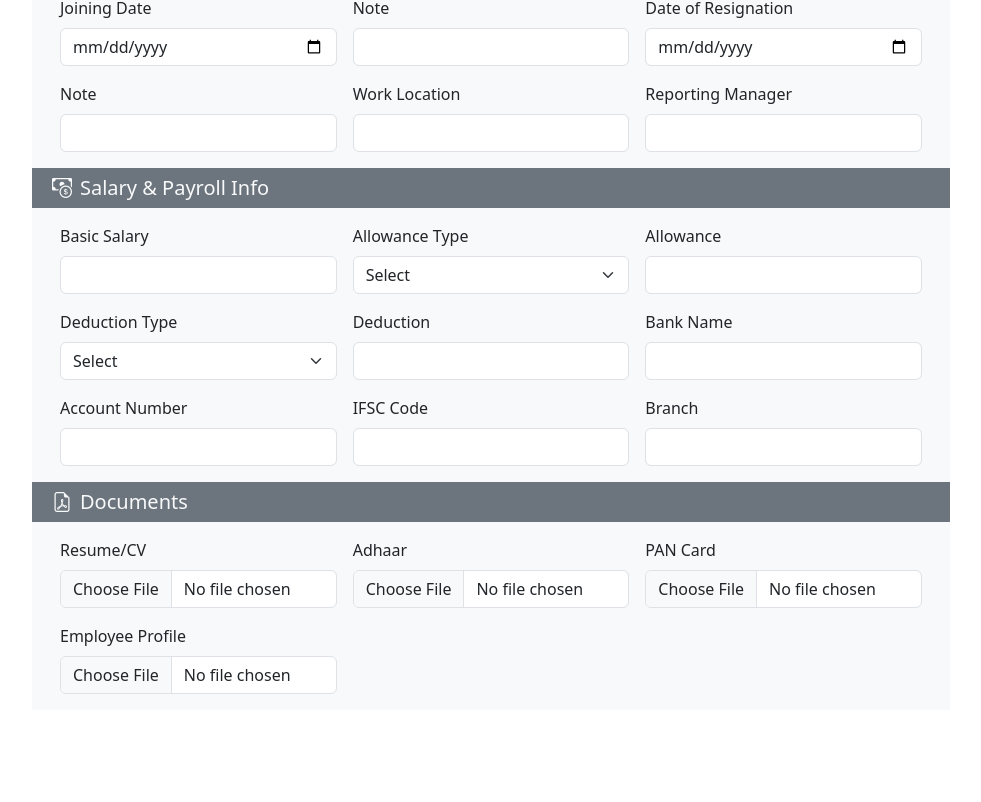
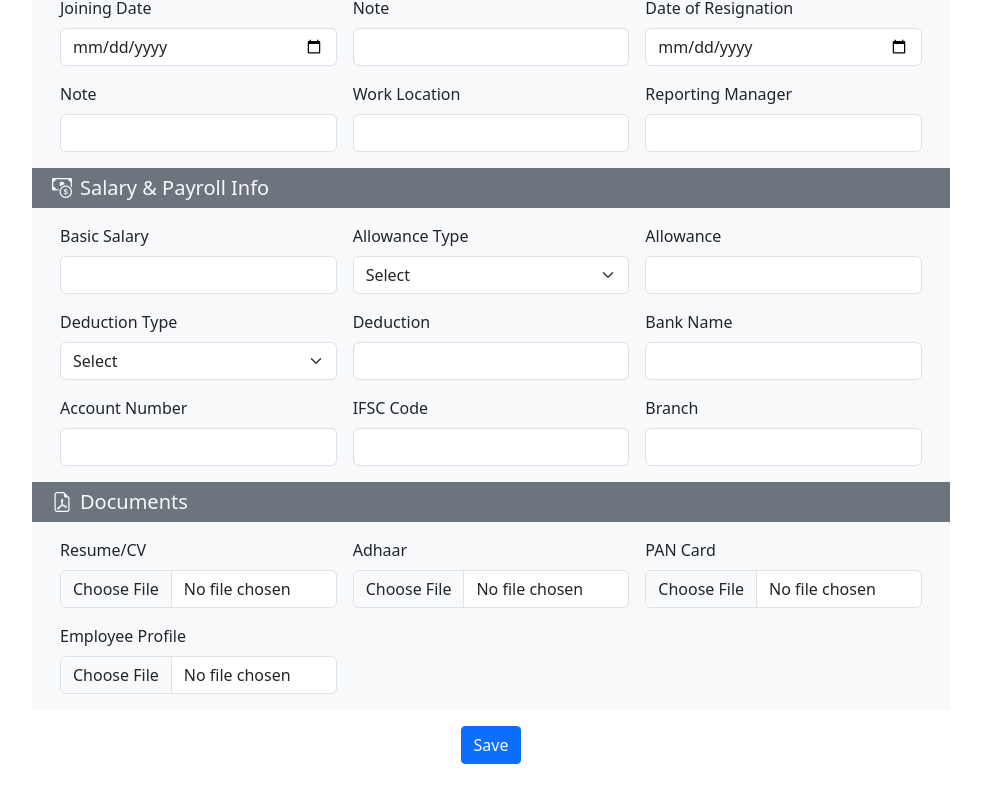
Before and after one commit to ankitsrajput/hrms, a React (Vite) app: page /admin/add-employee in a window 1280 px wide. Shown: the part 962-1764 px from the top of the page, without its empty margins (274-1255 px from the left). Before the commit the page ends 1728 px from the top, so only its background shows below. Built offline with nearby package versions, Linux system fonts and the light colour scheme.

Commit message:
empadd update

```diff
--- a/src/Components/Admin/AddEmp.jsx
+++ b/src/Components/Admin/AddEmp.jsx
@@ -264,6 +264,9 @@ const AddEmp = () => {
                             </div>
                         </div>
                     </div>
+                    <div class="col-12 my-3 text-center">
+                        <button type="submit" class="btn btn-primary rounded-1">Save</button>
+                    </div>
                 </div>
             </div>
         </>
```
